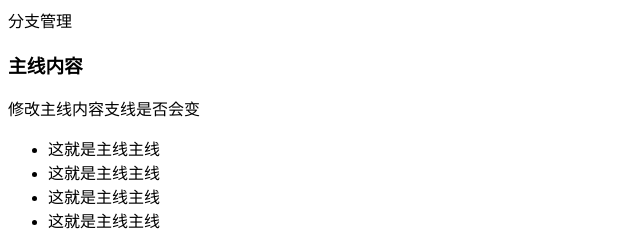
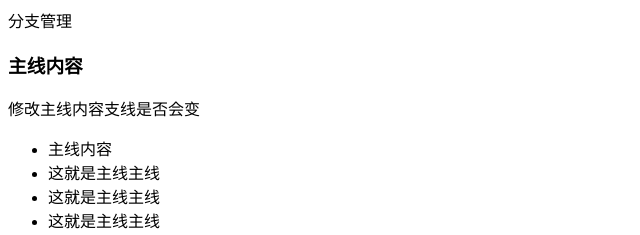
Before and after one commit to silianH/Branch-test, a plain HTML site: page index.html in a window 1280 px wide. Shown: the top 235 px of the page, 0-640 px from the left. Drawn offline with Linux system fonts and the light colour scheme.

Commit message:
支线创建后主线修改

```diff
--- a/index.html
+++ b/index.html
@@ -18,7 +18,7 @@
       </div>
     </div>
     <ul>
-      <li>这就是主线主线</li>
+      <li>主线内容</li>
       <li>这就是主线主线</li>
       <li>这就是主线主线</li>
       <li>这就是主线主线</li>
```
